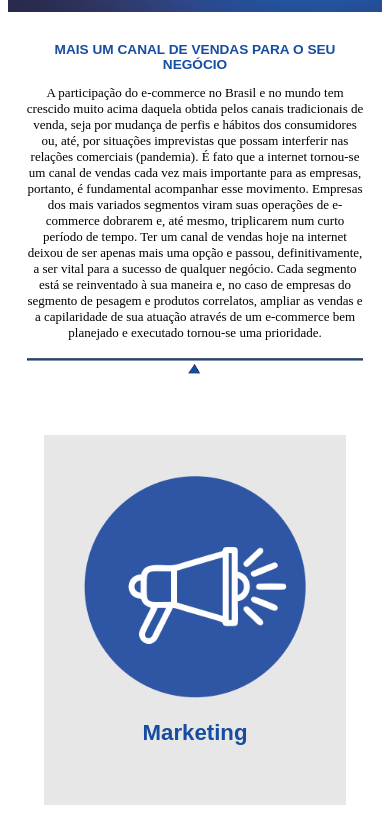
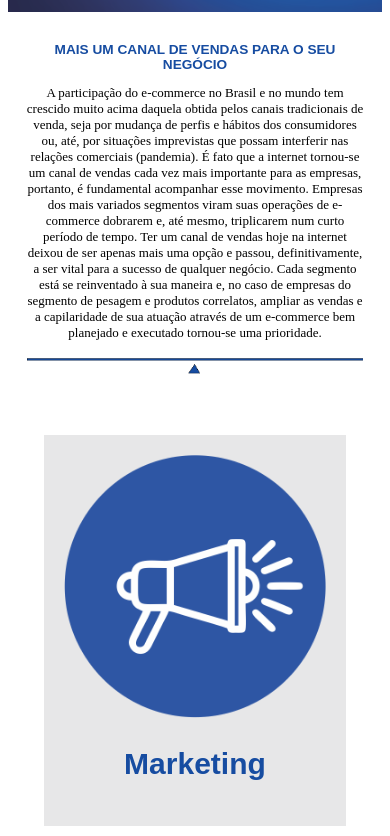
Before and after one commit to ValmyrTavares/MundoDaPesagem.io, a website: page index.html in a window 390 px wide. Shown: the part 230-1066 px from the top of the page. Drawn offline with Linux system fonts and the light colour scheme.

Commit message:
Adequando h1 dos serviços

```diff
--- a/css/scss/style.scss
+++ b/css/scss/style.scss
@@ -126,9 +126,9 @@ SERVICE
         div{
             margin: 5%;
             width: 90%;
-            padding: 12%;
+            padding: 6%;
             h1{
-                font-size:5.7vw;
+                font-size:7.7vw;
             }
 
         }
```
Also changed, not shown: css/style.css.
